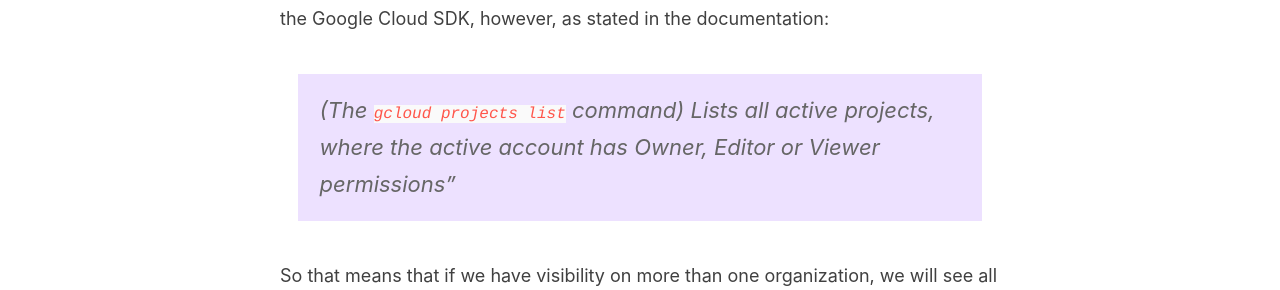
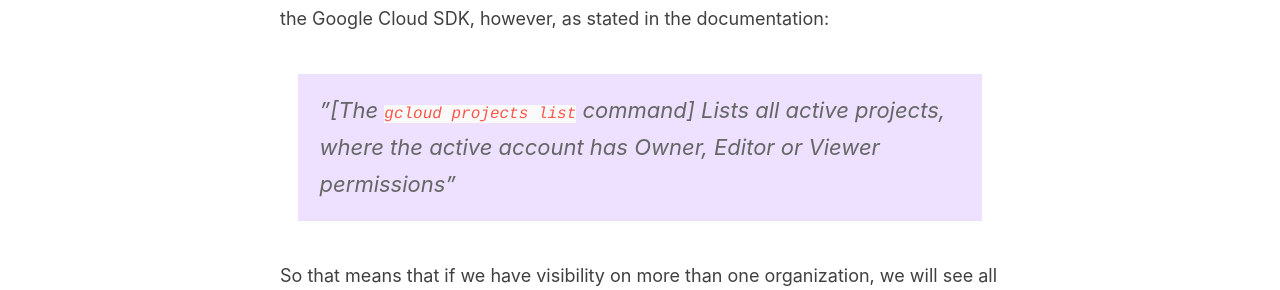
Before and after one commit to joangro/joangro.github.io, a Jekyll site: the page built from _posts/2020-02-03-resource-manager-list-all-projects.md, in a window 1280 px wide and 900 px high, scrolled down 675 px. Shown: the part 163-453 px from the top of the window. Built offline with Jekyll 4.4.1, drawn with Linux system fonts in a browser that asks for light colours.

```diff
--- a/_posts/2020-02-03-resource-manager-list-all-projects.md
+++ b/_posts/2020-02-03-resource-manager-list-all-projects.md
@@ -16,7 +16,7 @@ Although the API has all of the needed features to manage our projects via a RES
 
 There is a command that seems to help here, which is the [`gcloud projects list`](https://cloud.google.com/sdk/gcloud/reference/projects/list) on the Google Cloud SDK, however, as stated in the documentation:
 
-> (The `gcloud projects list` command) Lists all active projects, where the active account has Owner, Editor or Viewer permissions"
+> "[*The `gcloud projects list` command*] Lists all active projects, where the active account has Owner, Editor or Viewer permissions"
 
 So that means that if we have visibility on more than one organization, we will see all the projects on the same list no matter on which organization they are.
 
```
